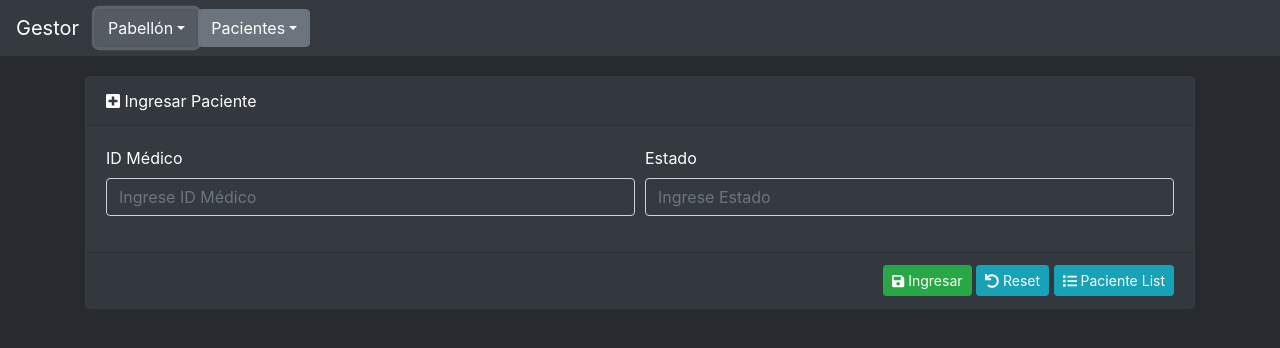
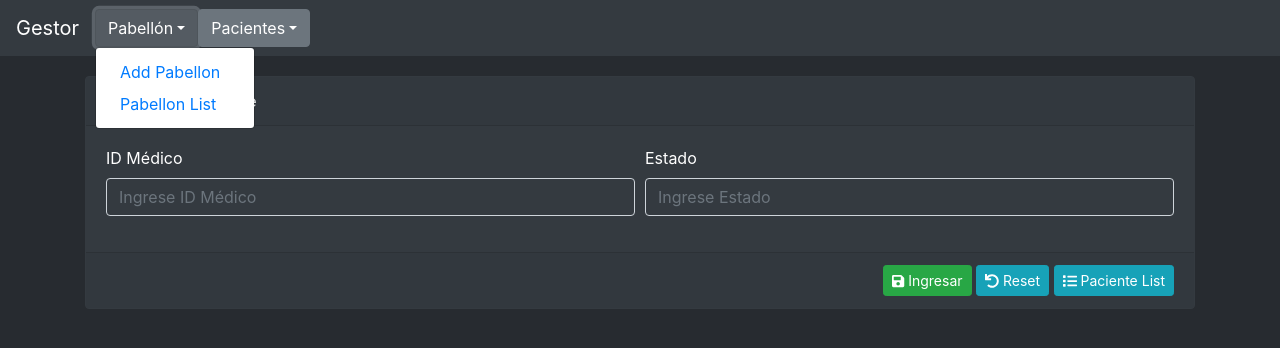
Before and after one commit to MatiasMarchant/FrEndEnt4, a React (Create React App) app: page /add in a window 1280 px wide. Both pictures are taken after a click on the button "Pabellón". Shown: the top 348 px of the page. Built offline with nearby package versions, Linux system fonts and the light colour scheme.

Commit message:
agregado al nav

```diff
--- a/src/App.js
+++ b/src/App.js
@@ -27,8 +27,8 @@ function App() {
               <Route path="/add" exact component={Paciente} />
               <Route path="/edit/:id" exact component={Paciente} />
               <Route path="/list" exact component={PacienteList} />
-              <Route path="/pab" exact component={Pabellon} />
-              <Route path="/tab" exact component={Tables} />
+              <Route path="/pabellon/agregarPabellon" exact component={Pabellon} />
+              <Route path="/pabellon/tabla" exact component={Tables} />
             </Switch>
           </Col>
         </Row>
--- a/src/components/NavigationBar.js
+++ b/src/components/NavigationBar.js
@@ -1,22 +1,26 @@
-import React, {Component} from 'react';
-import {Navbar, Dropdown} from 'react-bootstrap';
-import {Link} from 'react-router-dom'
+import React, { Component } from 'react';
+import { Navbar, Dropdown } from 'react-bootstrap';
+import { Link } from 'react-router-dom'
 
 export default class NavigationBar extends Component {
     render() {
         return (
             <Navbar bg="dark" variant="dark">
                 <Link to={""} className="navbar-brand">
-                Gestor
+                    Gestor
                 </Link>
                 <Dropdown>
                     <Dropdown.Toggle variant="secondary" id="dropdown-variants-Secondary">Pabellón</Dropdown.Toggle>
+                    <Dropdown.Menu>
+                        <Dropdown.Item><Link to={"/pabellon/agregarPabellon"}>Add Pabellon</Link></Dropdown.Item>
+                        <Dropdown.Item><Link to={"/pabellon/tabla"}>Pabellon List</Link></Dropdown.Item>
+                    </Dropdown.Menu>
                 </Dropdown>
                 <Dropdown>
-                    <Dropdown.Toggle variant="secondary"  id="dropdown-variants-Secondary">Pacientes</Dropdown.Toggle>
+                    <Dropdown.Toggle variant="secondary" id="dropdown-variants-Secondary">Pacientes</Dropdown.Toggle>
                     <Dropdown.Menu>
-                        <Dropdown.Item><Link to={"add"}>Add Paciente</Link></Dropdown.Item>
-                        <Dropdown.Item><Link to={"list"}>Paciente List</Link></Dropdown.Item>
+                        <Dropdown.Item><Link to={"/add"}>Add Paciente</Link></Dropdown.Item>
+                        <Dropdown.Item><Link to={"/list"}>Paciente List</Link></Dropdown.Item>
                     </Dropdown.Menu>
                 </Dropdown>
             </Navbar>
```
